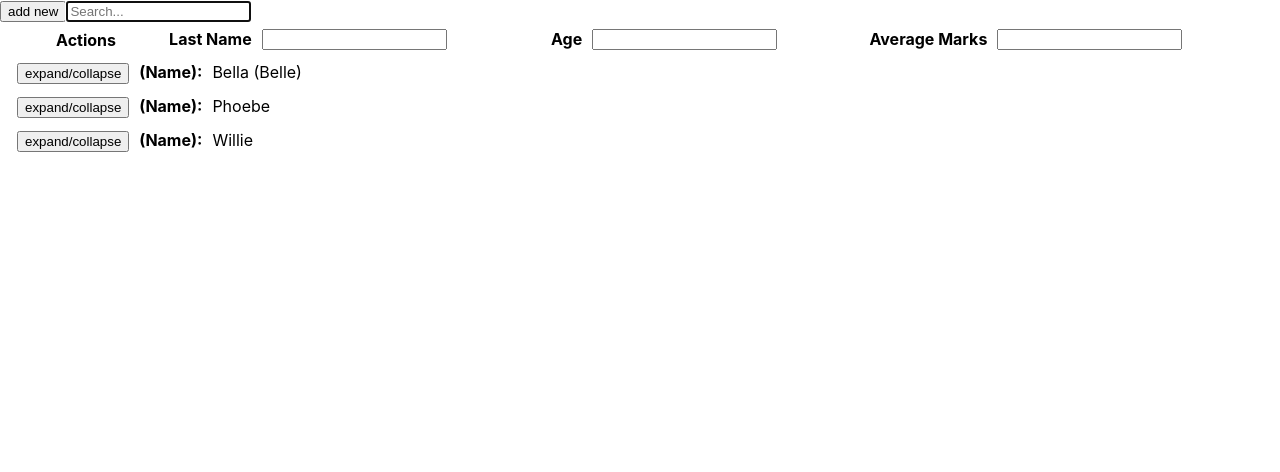
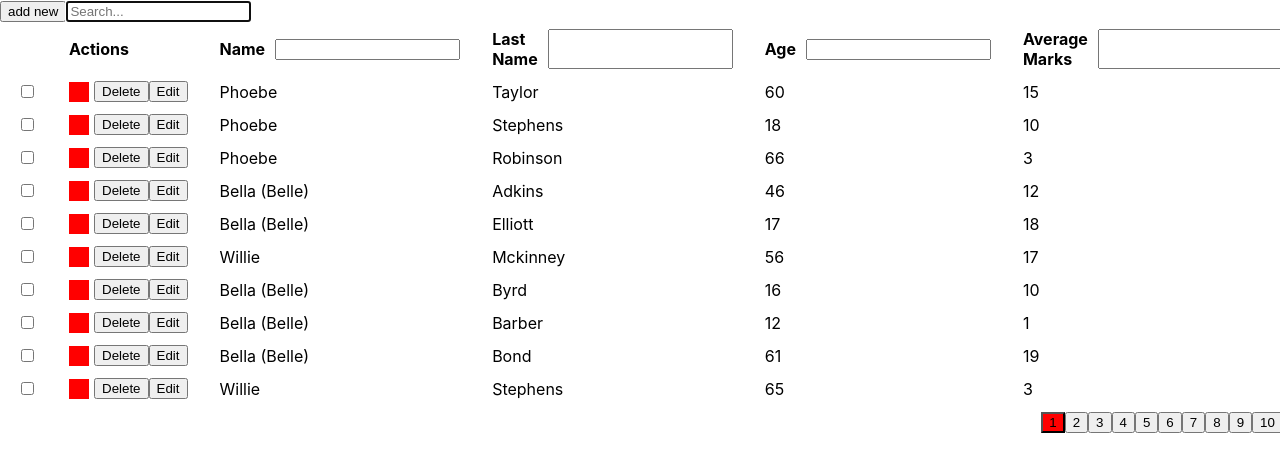
Before and after one commit to aghArdeshir/react-geereed, a React (Create React App) app: page / in a window 1280 px wide. Shown: the top 472 px of the page. Built offline with nearby package versions, Linux system fonts and the light colour scheme.

Commit message:
use geered's mock pagination

```diff
--- a/src/Demos/DemoBasicStudentsList.tsx
+++ b/src/Demos/DemoBasicStudentsList.tsx
@@ -9,12 +9,13 @@ import { IGeereedRef } from '../typings';
 
 type IStudent = any;
 
-const mockItems: IStudent[] = new Array(10).fill(1).map(() => ({
-  Name: randomRepetitiveName(),
-  LastName: randomLastName(),
-  Age: getRandom(100),
-  AverageMarks: getRandom(20),
-}));
+const regenerateMockItems: () => IStudent[] = () =>
+  new Array(10).fill(1).map(() => ({
+    Name: randomRepetitiveName(),
+    LastName: randomLastName(),
+    Age: getRandom(100),
+    AverageMarks: getRandom(20),
+  }));
 
 export default function DemoBasicStudentsList() {
   const [newItemState, dispatchNewItem] = React.useReducer(
@@ -59,7 +60,14 @@ export default function DemoBasicStudentsList() {
     [newItemState.Age, newItemState.Name]
   );
 
-  const [items, setItems] = React.useState(mockItems);
+  const [items, setItems] = React.useState(regenerateMockItems());
+  const [page, setPage] = React.useState(1);
+
+  const reGenerateMockItems = React.useCallback(page => {
+    setItems(regenerateMockItems());
+    setPage(page);
+  }, []);
+
   const gridRef = React.useRef<IGeereedRef>(null);
 
   const actions = React.useCallback(
@@ -153,7 +161,9 @@ export default function DemoBasicStudentsList() {
         onDragEnd={onDragEnd}
         ref={gridRef}
         editActions={editActions}
-        groupBy={columns[0].key}
+        // groupBy={columns[0].key}
+        pagination={{ page, totalPages: 10, itemsPerPage: 5 }}
+        onPage={reGenerateMockItems}
       />
     </>
   );
```
